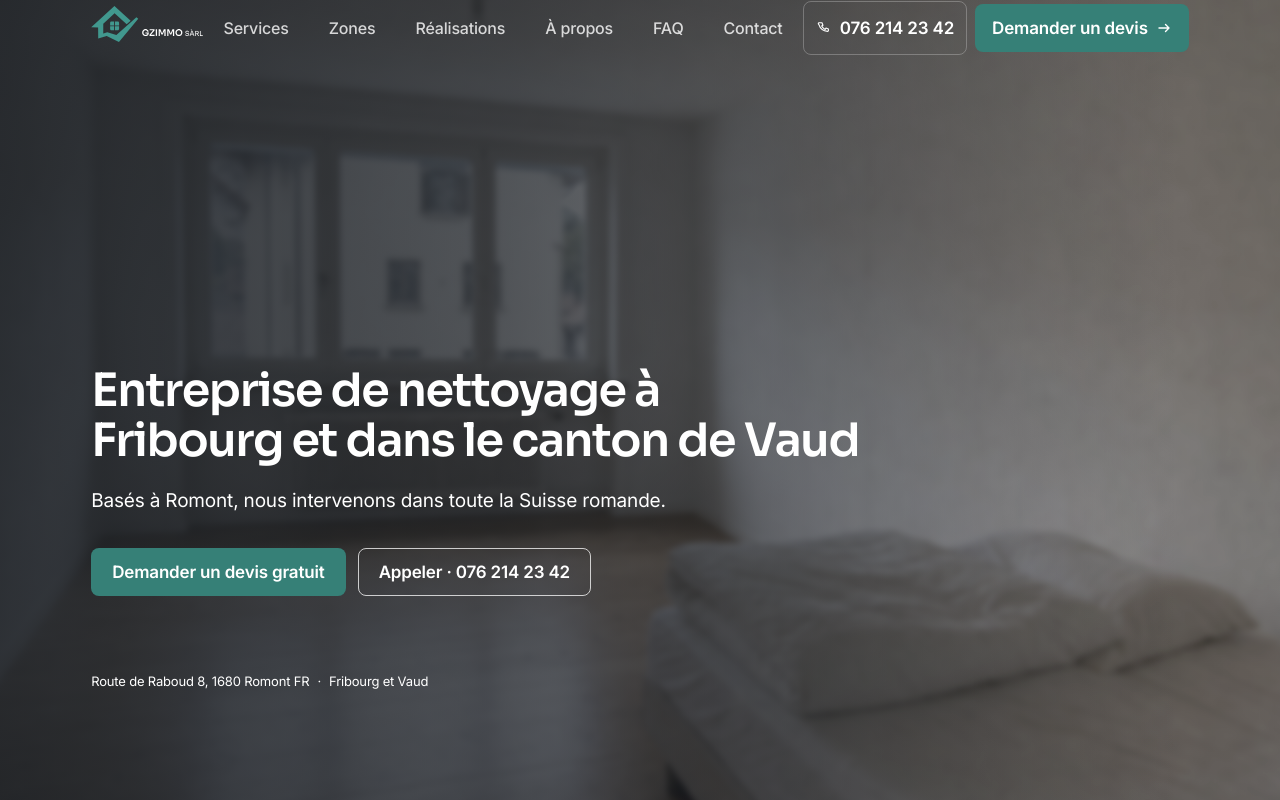
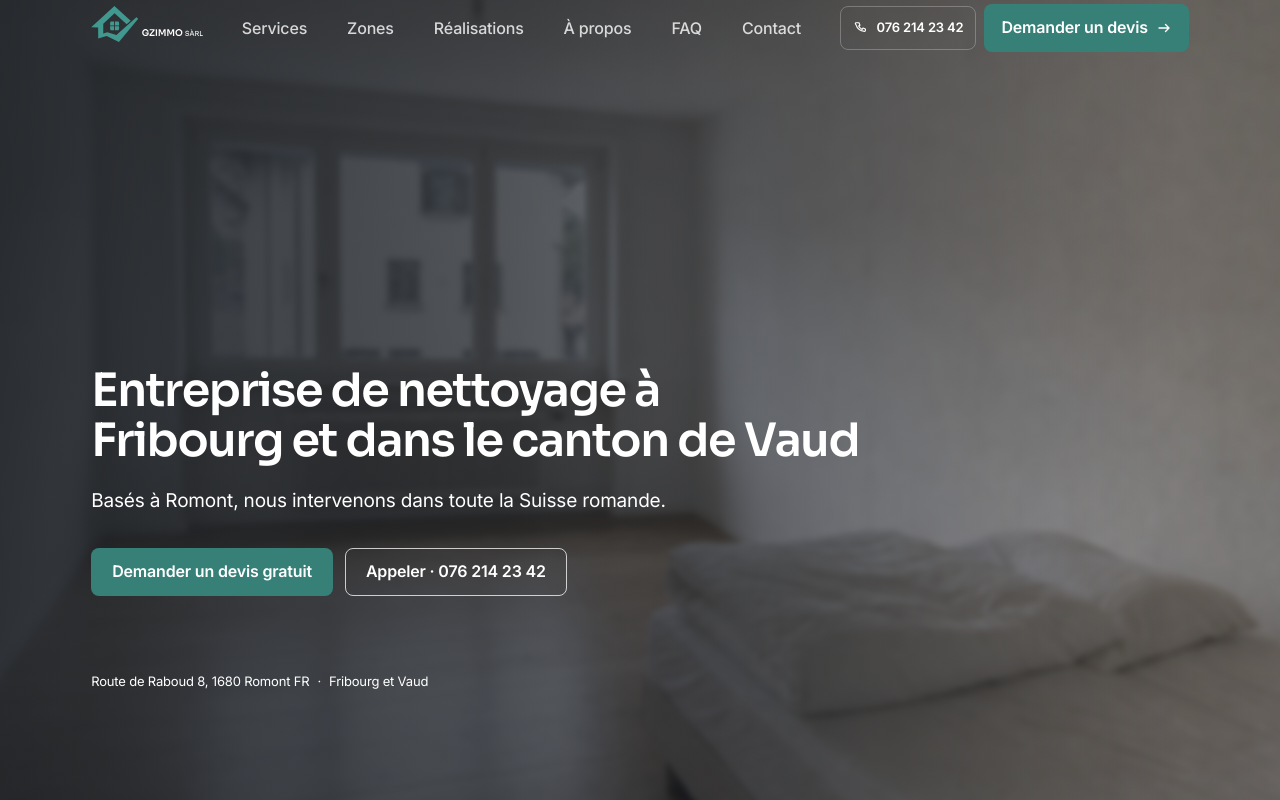
Before and after one commit to sopdibran-collab/sopdibran-collab.github.io-gzimmo, a Next.js app: page / in a window 1280 px wide. Shown: the top 800 px of the page. Built offline with nearby package versions, Linux system fonts and the light colour scheme; no server answers.

Commit message:
fix(cta): boutons 16px fixes, téléphone header 13px/44px, CTA contact largeur naturelle

```diff
--- a/app/contact/page.tsx
+++ b/app/contact/page.tsx
@@ -64,7 +64,7 @@ export default async function ContactPage({
           description="Appelez-nous ou envoyez le formulaire — un échange suffit pour un devis sur mesure, sans engagement. Réponse sous 24 h."
         >
           <ConversionCta
-            className="flex-row [&_a]:w-auto [&_a]:flex-1 max-lg:mb-16"
+            className="flex-row [&_a]:w-auto max-lg:mb-16"
             devisHref="#formulaire"
             devisLabel="Remplir le formulaire"
             callLabel="Appeler"
--- a/components/layout/Header.tsx
+++ b/components/layout/Header.tsx
@@ -77,7 +77,7 @@ export function Header() {
             external
             variant="secondary"
             aria-label={`Appeler le ${company.phoneDisplay}`}
-            className="min-h-11 whitespace-nowrap border-white/25 bg-transparent px-3 text-[13px] text-white"
+            className="min-h-11 whitespace-nowrap border-white/25 bg-transparent px-3 text-[13px] leading-[1.2] text-white"
           >
             <PhoneIcon className="size-4 shrink-0" />
             {company.phoneDisplay}
--- a/components/ui/Button.tsx
+++ b/components/ui/Button.tsx
@@ -26,7 +26,7 @@ export function Button({
   ...props
 }: ButtonProps) {
   const classes = cn(
-    "inline-flex min-h-12 items-center justify-center gap-2 rounded-md px-5 py-3 text-[15px] font-semibold leading-[1.2] sm:text-base transition-[color,background-color,border-color,box-shadow,transform] duration-150 ease-out motion-reduce:transition-[color,background-color,border-color,box-shadow] motion-reduce:hover:translate-y-0",
+    "inline-flex min-h-12 items-center justify-center gap-2 rounded-md px-5 py-3 text-[16px] font-semibold leading-[1.2] transition-[color,background-color,border-color,box-shadow,transform] duration-150 ease-out motion-reduce:transition-[color,background-color,border-color,box-shadow] motion-reduce:hover:translate-y-0",
     variants[variant],
     className,
   );
```
